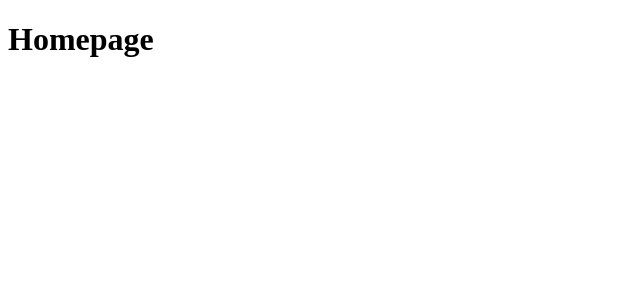
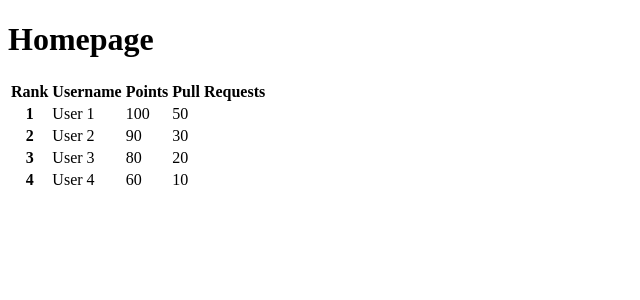
Before and after one commit to ossdaiict/dsc-slop-website, a React (Create React App) app: page / in a window 1280 px wide. Shown: the top 300 px of the page, without its empty margins (0-640 px from the left). Built offline with nearby package versions, Linux system fonts and the light colour scheme.

Commit message:
Added leaderboard table

```diff
--- a/src/App.js
+++ b/src/App.js
@@ -1,9 +1,11 @@
 import React from 'react';
+import LeaderBoard from './components/LeaderBoard';
 
 const App = () => {
     return (
         <div>
             <h1>Homepage</h1>
+            <LeaderBoard />
         </div>
     );
 }
--- a/src/components/LeaderBoard.js
+++ b/src/components/LeaderBoard.js
@@ -0,0 +1,52 @@
+import React, { useState } from 'react';
+import LeaderBoardEntry from './LeaderBoardEntry';
+
+let data = [
+    {
+        username: "User 1",
+        points: "100",
+        pull_request: 50,
+    },
+    {
+        username: "User 2",
+        points: "90",
+        pull_request: 30,
+    },
+    {
+        username: "User 3",
+        points: "80",
+        pull_request: 20,
+    },
+    {
+        username: "User 4",
+        points: "60",
+        pull_request: 10,
+    }
+]
+const LeaderBoard = () => {
+    const renderList = data.map((row, index) => {
+        return <LeaderBoardEntry
+            rank={index + 1}
+            username={row.username}
+            points={row.points}
+            pull_requests={row.pull_request} />
+    });
+
+    return (
+        <table className="table table-hover">
+            <thead>
+                <tr>
+                    <th scope="col">Rank</th>
+                    <th scope="col">Username</th>
+                    <th scope="col">Points</th>
+                    <th scope="col">Pull Requests</th>
+                </tr>
+            </thead>
+            <tbody>
+                {renderList}
+            </tbody>
+        </table>
+    );
+}
+
+export default LeaderBoard;
--- /dev/null
+++ b/src/components/LeaderBoardEntry.js
@@ -0,0 +1,14 @@
+import React, { useState } from 'react';
+
+const LeaderBoardEntry = ({ rank, username, points, pull_requests }) => {
+    return (
+        <tr>
+            <th scope="row">{rank}</th>
+            <td>{username}</td>
+            <td>{points}</td>
+            <td>{pull_requests}</td>
+        </tr>
+    );
+}
+
+export default LeaderBoardEntry;
```
Also changed, not shown: public/index.html (+4 -4 lines).
